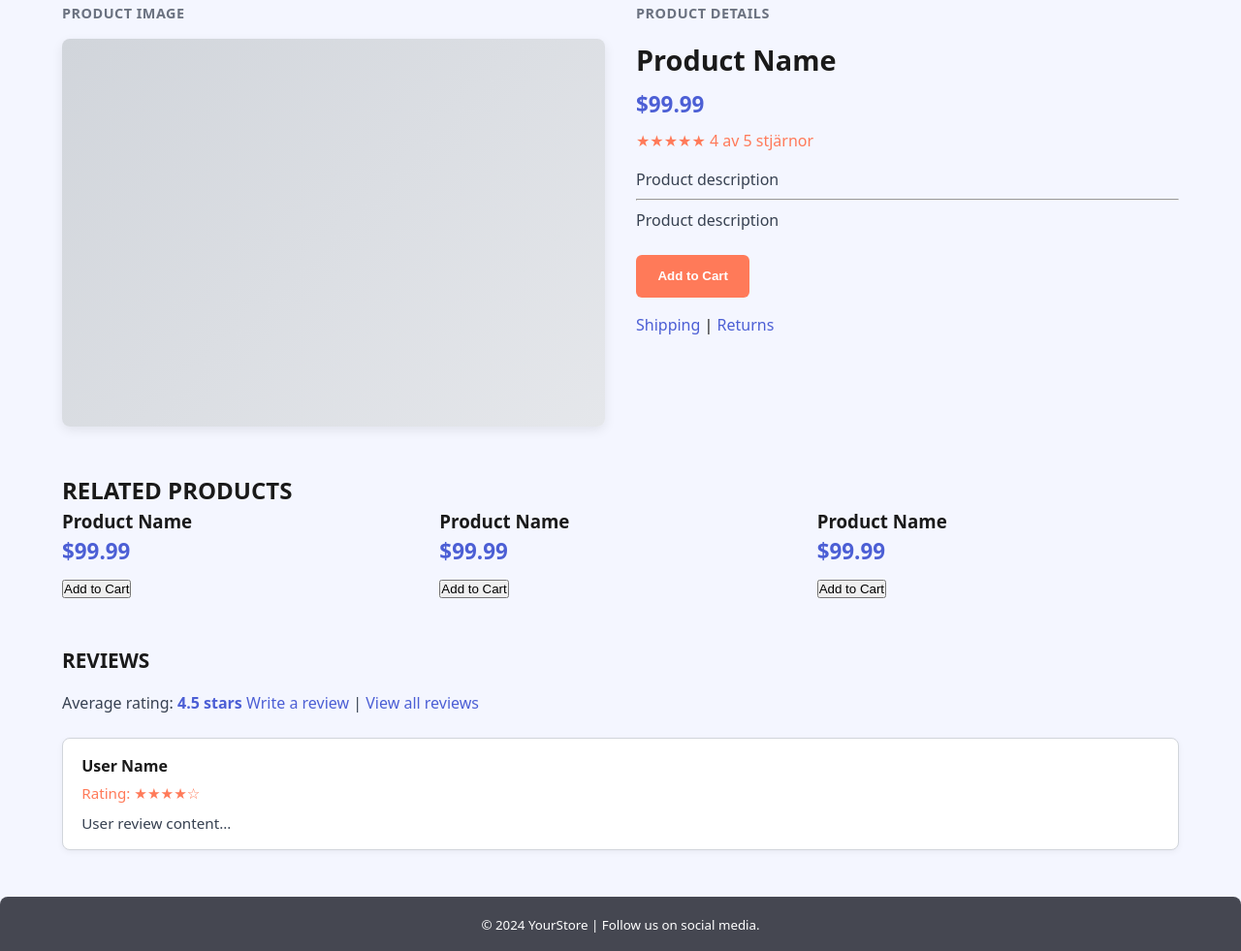
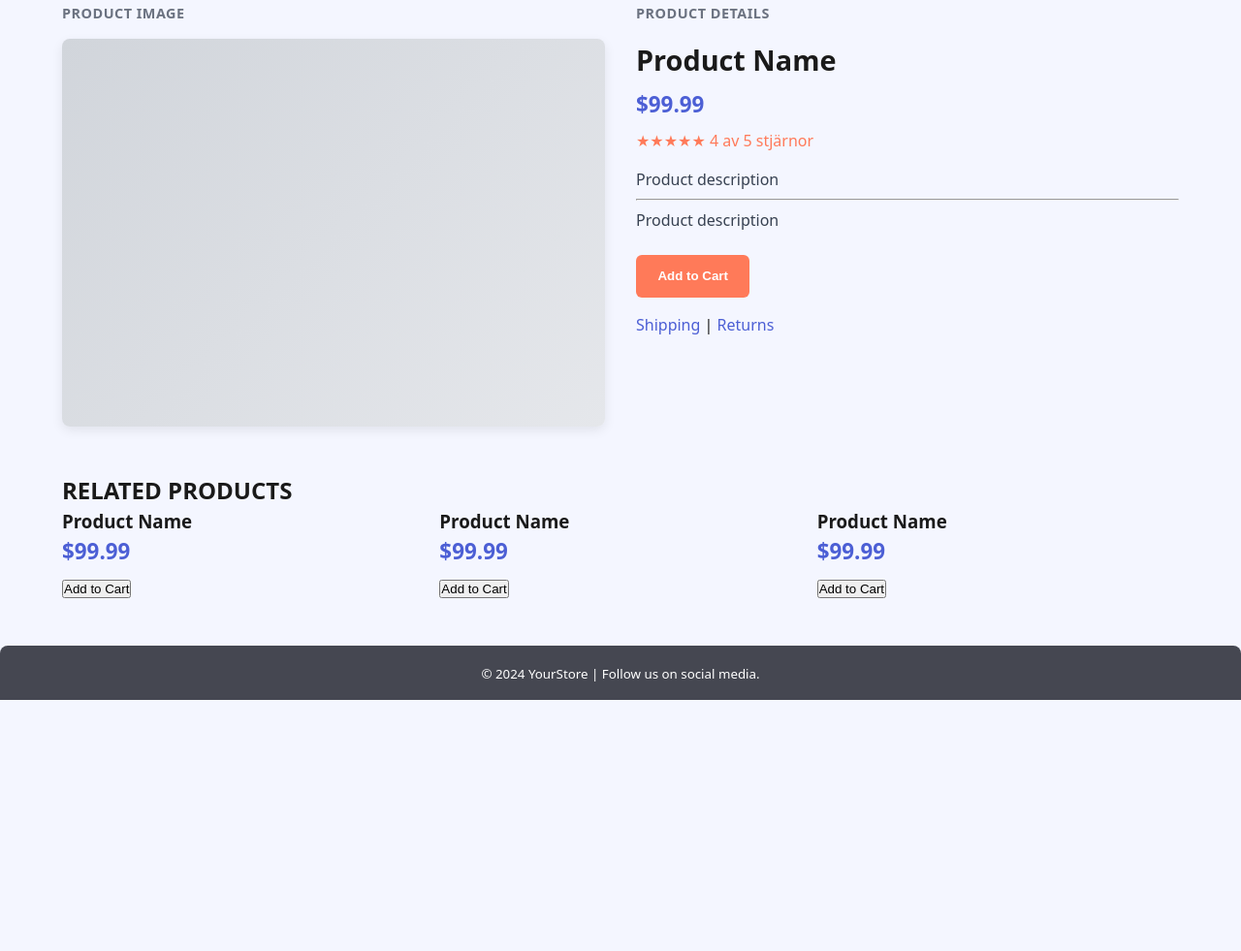
Before and after one commit to BobbyBrogrammer/v3_Workshop2_Vite, a website built with Vite: page produktsida/index.html in a window 1280 px wide. Shown: the part 131-1112 px from the top of the page at 97% size. After the commit the page ends 853 px from the top, so only its background shows below. Built offline with nearby package versions, Linux system fonts and the light colour scheme.

Commit message:
commit, just in case

```diff
--- a/produktsida/index.html
+++ b/produktsida/index.html
@@ -39,7 +39,9 @@
       <section class="product-top" aria-label="Productinformation">
         <section class="panel product-media" aria-label="Productpicture">
           <h2 class="panel-title">PRODUCT IMAGE</h2>
+
           <div class="image-placeholder" role="img" aria-label="ProductPic (placeholder)"></div>
+
         </section>
 
         <section class="panel product-details" aria-labelledby="product-title">
@@ -118,25 +120,8 @@
 </section>
 
 
-      <!-- ⭐ NEW: REVIEWS SECTION -->
-      <section class="reviews" aria-labelledby="reviews-title">
-        <h2 id="reviews-title" class="section-title">REVIEWS</h2>
+    </main>
 
-        <p class="average-rating">
-          Average rating: <strong>4.5 stars</strong>
-          <a href="#" class="write-review">Write a review</a>
-          <span class="sep" aria-hidden="true">|</span>
-          <a href="#" class="view-all">View all reviews</a>
-        </p>
-
-        <article class="review-card">
-          <h3 class="review-user">User Name</h3>
-          <p class="review-stars">Rating: ★★★★☆</p>
-          <p class="review-text">User review content...</p>
-        </article>
-      </section>
-      <!-- END REVIEWS -->
-    </main>
 
     <footer class="site-footer">
       <div class="container footer-inner">
@@ -145,5 +130,6 @@
     </footer>
 
     <script type="module" src="/src/main.js"></script>
+
   </body>
 </html>
```
